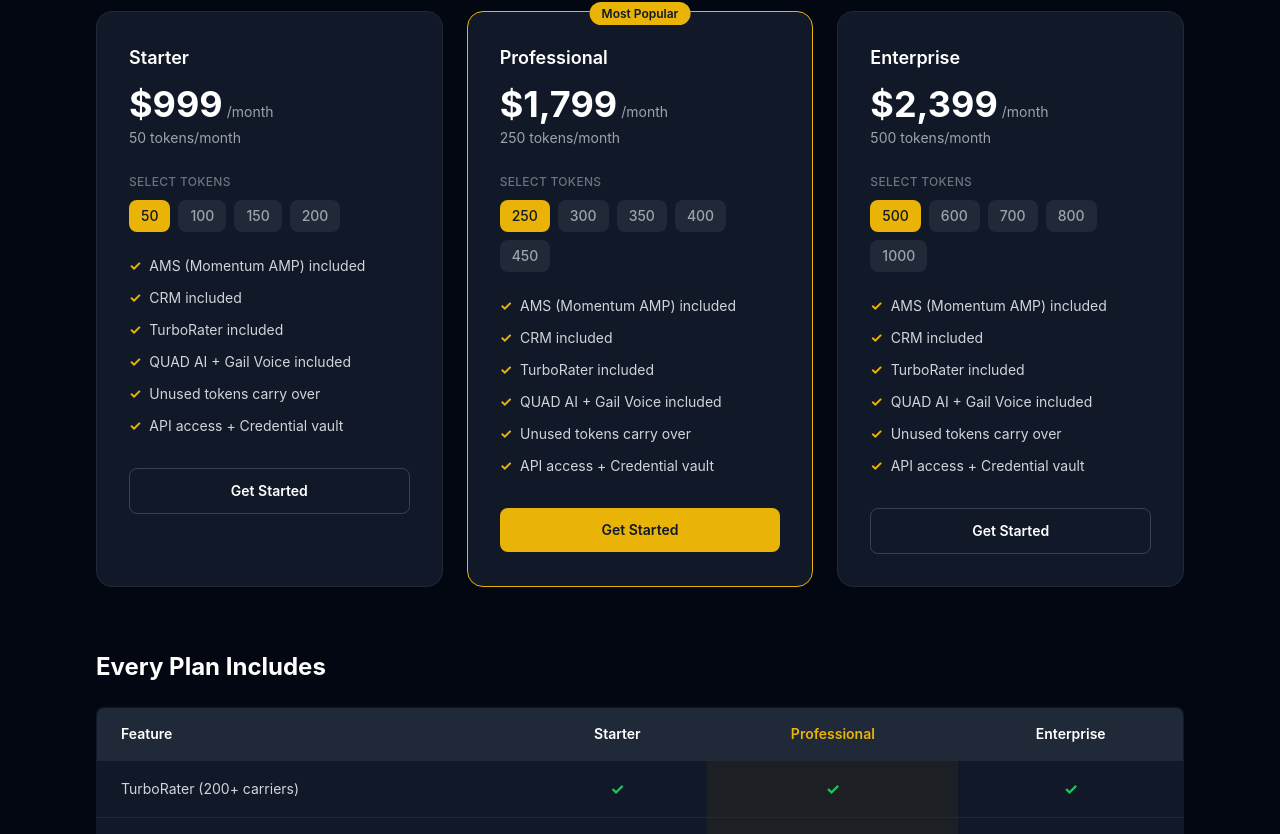
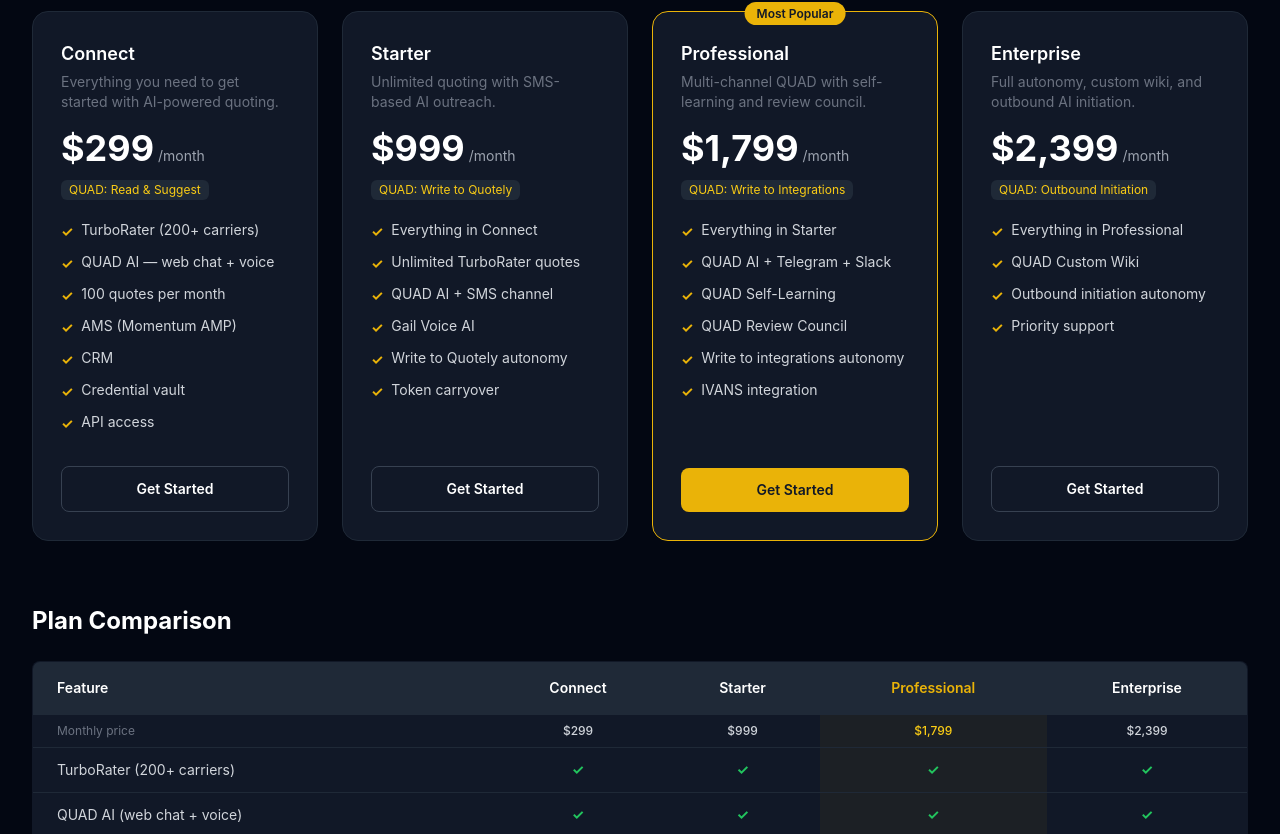
Before and after one commit to QuotelyAi/quotely, a Next.js app: page /pricing in a window 1280 px wide. Shown: the part 286-1120 px from the top of the page. Built offline with nearby package versions, Linux system fonts and the light colour scheme; no server answers.

Commit message:
feat(pricing): replace token-based model with 4-tier flat-rate pricing
Connect $299 / Starter $999 / Professional $1,799 / Enterprise $2,399.
Matches the live quotely.info/pricing tier matrix. Adds per-tier feature
comparison table with QUAD autonomy level badges.

```diff
--- a/app/(marketing)/pricing/page.tsx
+++ b/app/(marketing)/pricing/page.tsx
@@ -1,98 +1,94 @@
-'use client';
-
-import { useState } from 'react';
 import Link from 'next/link';
 
-interface TokenOption {
-  tokens: number;
+interface Tier {
+  name: string;
   price: number;
+  description: string;
+  featured?: boolean;
+  features: string[];
+  quad: string;
 }
 
-interface PlatformPackage {
-  name: string;
-  tokenOptions: TokenOption[];
-  featured?: boolean;
-  features: string[];
-}
-
-const platformPackages: PlatformPackage[] = [
+const tiers: Tier[] = [
   {
-    name: "Starter",
-    tokenOptions: [
-      { tokens: 50, price: 999 },
-      { tokens: 100, price: 1199 },
-      { tokens: 150, price: 1399 },
-      { tokens: 200, price: 1599 },
+    name: 'Connect',
+    price: 299,
+    description: 'Everything you need to get started with AI-powered quoting.',
+    features: [
+      'TurboRater (200+ carriers)',
+      'QUAD AI — web chat + voice',
+      '100 quotes per month',
+      'AMS (Momentum AMP)',
+      'CRM',
+      'Credential vault',
+      'API access',
     ],
-    features: [
-      "AMS (Momentum AMP) included",
-      "CRM included",
-      "TurboRater included",
-      "QUAD AI + Gail Voice included",
-      "Unused tokens carry over",
-      "API access + Credential vault",
-    ],
+    quad: 'Read & Suggest',
   },
   {
-    name: "Professional",
-    tokenOptions: [
-      { tokens: 250, price: 1799 },
-      { tokens: 300, price: 1999 },
-      { tokens: 350, price: 2199 },
-      { tokens: 400, price: 2399 },
-      { tokens: 450, price: 2599 },
+    name: 'Starter',
+    price: 999,
+    description: 'Unlimited quoting with SMS-based AI outreach.',
+    features: [
+      'Everything in Connect',
+      'Unlimited TurboRater quotes',
+      'QUAD AI + SMS channel',
+      'Gail Voice AI',
+      'Write to Quotely autonomy',
+      'Token carryover',
     ],
+    quad: 'Write to Quotely',
+  },
+  {
+    name: 'Professional',
+    price: 1799,
+    description: 'Multi-channel QUAD with self-learning and review council.',
     featured: true,
     features: [
-      "AMS (Momentum AMP) included",
-      "CRM included",
-      "TurboRater included",
-      "QUAD AI + Gail Voice included",
-      "Unused tokens carry over",
-      "API access + Credential vault",
+      'Everything in Starter',
+      'QUAD AI + Telegram + Slack',
+      'QUAD Self-Learning',
+      'QUAD Review Council',
+      'Write to integrations autonomy',
+      'IVANS integration',
     ],
+    quad: 'Write to Integrations',
   },
   {
-    name: "Enterprise",
-    tokenOptions: [
-      { tokens: 500, price: 2399 },
-      { tokens: 600, price: 2699 },
-      { tokens: 700, price: 2999 },
-      { tokens: 800, price: 3299 },
-      { tokens: 1000, price: 3799 },
+    name: 'Enterprise',
+    price: 2399,
+    description: 'Full autonomy, custom wiki, and outbound AI initiation.',
+    features: [
+      'Everything in Professional',
+      'QUAD Custom Wiki',
+      'Outbound initiation autonomy',
+      'Priority support',
     ],
-    features: [
-      "AMS (Momentum AMP) included",
-      "CRM included",
-      "TurboRater included",
-      "QUAD AI + Gail Voice included",
-      "Unused tokens carry over",
-      "API access + Credential vault",
-    ],
+    quad: 'Outbound Initiation',
   },
 ];
 
-const comparisonFeatures = [
-  { name: "TurboRater (200+ carriers)", starter: true, professional: true, enterprise: true },
-  { name: "QUAD AI + Gail Voice", starter: true, professional: true, enterprise: true },
-  { name: "AMS (Momentum AMP)", starter: true, professional: true, enterprise: true },
-  { name: "CRM", starter: true, professional: true, enterprise: true },
-  { name: "IVANS", starter: true, professional: true, enterprise: true },
-  { name: "API Access", starter: true, professional: true, enterprise: true },
-  { name: "Credential Vault", starter: true, professional: true, enterprise: true },
-  { name: "Token Carryover", starter: true, professional: true, enterprise: true },
+const comparisonRows = [
+  { label: 'TurboRater (200+ carriers)', values: [true, true, true, true] },
+  { label: 'QUAD AI (web chat + voice)', values: [true, true, true, true] },
+  { label: 'AMS (Momentum AMP)', values: [true, true, true, true] },
+  { label: 'CRM', values: [true, true, true, true] },
+  { label: 'Credential Vault', values: [true, true, true, true] },
+  { label: 'API Access', values: [true, true, true, true] },
+  { label: 'Unlimited Quotes', values: [false, true, true, true] },
+  { label: 'SMS Channel', values: [false, true, true, true] },
+  { label: 'Gail Voice AI', values: [false, true, true, true] },
+  { label: 'Telegram + Slack', values: [false, false, true, true] },
+  { label: 'QUAD Self-Learning', values: [false, false, true, true] },
+  { label: 'QUAD Review Council', values: [false, false, true, true] },
+  { label: 'QUAD Custom Wiki', values: [false, false, false, true] },
+  { label: 'Outbound AI Initiation', values: [false, false, false, true] },
 ];
 
 export default function PricingPage() {
-  const [selectedIndex, setSelectedIndex] = useState<Record<string, number>>({
-    Starter: 0,
-    Professional: 0,
-    Enterprise: 0,
-  });
-
   return (
     <div className="min-h-screen bg-gray-950 py-16">
-      <div className="max-w-6xl mx-auto px-4 sm:px-6 lg:px-8">
+      <div className="max-w-7xl mx-auto px-4 sm:px-6 lg:px-8">
         {/* Header */}
         <div className="text-center mb-12">
           <h1 className="text-4xl md:text-5xl font-bold text-white mb-4">
@@ -100,73 +96,49 @@
           </h1>
           <p className="text-lg text-gray-400 max-w-2xl mx-auto">
             Every plan includes the full platform — AMS, CRM, TurboRater, QUAD AI, and Gail Voice.
-            Pick your token level and scale when you&apos;re ready.
+            Start at $299 and scale when you&apos;re ready.
           </p>
         </div>
 
         {/* Pricing Cards */}
-        <div className="grid grid-cols-1 md:grid-cols-3 gap-6 mb-16">
-          {platformPackages.map((pkg) => {
-            const idx = selectedIndex[pkg.name];
-            const selected = pkg.tokenOptions[idx];
-
-            return (
+        <div className="grid grid-cols-1 sm:grid-cols-2 lg:grid-cols-4 gap-6 mb-16">
+          {tiers.map((tier) => (
             <div
-                key={pkg.name}
-                className={`relative rounded-2xl border p-8 ${
-                  pkg.featured
+              key={tier.name}
+              className={`relative rounded-2xl border p-7 flex flex-col ${
+                tier.featured
                   ? 'border-yellow-500 bg-gray-900'
                   : 'border-gray-800 bg-gray-900'
               }`}
             >
-                {pkg.featured && (
+              {tier.featured && (
                 <div className="absolute -top-3 left-1/2 -translate-x-1/2">
-                    <span className="rounded-full bg-yellow-500 px-3 py-1 text-xs font-semibold text-gray-900">
+                  <span className="rounded-full bg-yellow-500 px-3 py-1 text-xs font-semibold text-gray-900 whitespace-nowrap">
                     Most Popular
                   </span>
                 </div>
               )}
 
-                <h3 className="text-lg font-semibold text-white">{pkg.name}</h3>
+              <h3 className="text-lg font-semibold text-white">{tier.name}</h3>
+              <p className="mt-1 text-sm text-gray-500 min-h-[2.5rem]">{tier.description}</p>
 
-                <div className="mt-3 flex items-baseline gap-1">
+              <div className="mt-4 flex items-baseline gap-1">
                 <span className="text-4xl font-bold text-white">
-                    ${selected.price.toLocaleString()}
+                  ${tier.price.toLocaleString()}
                 </span>
                 <span className="text-sm text-gray-400">/month</span>
               </div>
-                <p className="mt-1 text-sm text-gray-400">
-                  {selected.tokens} tokens/month
-                </p>
 
-                {/* Token Selector */}
-                <div className="mt-5 mb-6">
-                  <label className="text-xs font-medium text-gray-500 uppercase tracking-wide">
-                    Select tokens
-                  </label>
-                  <div className="mt-2 flex flex-wrap gap-2">
-                    {pkg.tokenOptions.map((option, i) => (
-                      <button
-                        key={option.tokens}
-                        onClick={() =>
-                          setSelectedIndex((prev) => ({ ...prev, [pkg.name]: i }))
-                        }
-                        className={`px-3 py-1.5 rounded-lg text-sm font-medium transition-colors ${
-                          idx === i
-                            ? 'bg-yellow-500 text-gray-900'
-                            : 'bg-gray-800 text-gray-400 hover:text-white'
-                        }`}
-                      >
-                        {option.tokens}
-                      </button>
-                    ))}
-                  </div>
+              <div className="mt-2 mb-5">
+                <span className="inline-block rounded-md bg-gray-800 px-2 py-0.5 text-xs text-yellow-400">
+                  QUAD: {tier.quad}
+                </span>
               </div>
 
-                <ul className="mb-8 space-y-3">
-                  {pkg.features.map((feature) => (
-                    <li key={feature} className="flex items-center gap-2">
-                      <span className="text-yellow-500 font-bold text-sm">&#10003;</span>
+              <ul className="mb-8 space-y-2.5 flex-1">
+                {tier.features.map((feature) => (
+                  <li key={feature} className="flex items-start gap-2">
+                    <span className="text-yellow-500 font-bold text-sm mt-0.5">&#10003;</span>
                     <span className="text-sm text-gray-300">{feature}</span>
                   </li>
                 ))}
@@ -175,7 +147,7 @@
               <Link
                 href="/demo-request"
                 className={`block w-full py-3 rounded-lg text-center text-sm font-semibold transition-colors ${
-                    pkg.featured
+                  tier.featured
                     ? 'bg-yellow-500 text-gray-900 hover:bg-yellow-400'
                     : 'border border-gray-700 text-white hover:border-yellow-500 hover:text-yellow-500'
                 }`}
@@ -183,50 +155,53 @@
                 Get Started
               </Link>
             </div>
-            );
-          })}
+          ))}
         </div>
 
         {/* Feature Comparison Table */}
-        <h2 className="text-2xl font-bold text-white mb-6">
-          Every Plan Includes
-        </h2>
+        <h2 className="text-2xl font-bold text-white mb-6">Plan Comparison</h2>
 
         <div className="overflow-x-auto">
-          <table className="w-full bg-gray-900 rounded-lg overflow-hidden border border-gray-800">
+          <table className="w-full bg-gray-900 rounded-lg overflow-hidden border border-gray-800 text-sm">
             <thead>
               <tr className="bg-gray-800">
-                <th className="px-6 py-4 text-left text-sm font-semibold text-white">Feature</th>
-                <th className="px-6 py-4 text-center text-sm font-semibold text-white">Starter</th>
-                <th className="px-6 py-4 text-center text-sm font-semibold text-yellow-500">Professional</th>
-                <th className="px-6 py-4 text-center text-sm font-semibold text-white">Enterprise</th>
+                <th className="px-6 py-4 text-left font-semibold text-white">Feature</th>
+                {tiers.map((tier) => (
+                  <th
+                    key={tier.name}
+                    className={`px-4 py-4 text-center font-semibold ${
+                      tier.featured ? 'text-yellow-500' : 'text-white'
+                    }`}
+                  >
+                    {tier.name}
+                  </th>
+                ))}
+              </tr>
+              <tr className="bg-gray-850 border-t border-gray-800">
+                <td className="px-6 py-2 text-xs text-gray-500">Monthly price</td>
+                {tiers.map((tier) => (
+                  <td key={tier.name} className={`px-4 py-2 text-center text-xs font-medium ${tier.featured ? 'bg-yellow-500/5 text-yellow-400' : 'text-gray-300'}`}>
+                    ${tier.price.toLocaleString()}
+                  </td>
+                ))}
               </tr>
             </thead>
             <tbody>
-              {comparisonFeatures.map((feature, index) => (
+              {comparisonRows.map((row, index) => (
                 <tr key={index} className="border-t border-gray-800">
-                  <td className="px-6 py-4 text-sm text-gray-300">{feature.name}</td>
-                  <td className="px-6 py-4 text-center">
-                    {feature.starter ? (
+                  <td className="px-6 py-3 text-gray-300">{row.label}</td>
+                  {row.values.map((val, i) => (
+                    <td
+                      key={i}
+                      className={`px-4 py-3 text-center ${tiers[i].featured ? 'bg-yellow-500/5' : ''}`}
+                    >
+                      {val ? (
                         <span className="text-green-500 font-bold">&#10003;</span>
                       ) : (
                         <span className="text-gray-600">—</span>
                       )}
                     </td>
-                  <td className="px-6 py-4 text-center bg-yellow-500/5">
-                    {feature.professional ? (
-                      <span className="text-green-500 font-bold">&#10003;</span>
-                    ) : (
-                      <span className="text-gray-600">—</span>
-                    )}
-                  </td>
-                  <td className="px-6 py-4 text-center">
-                    {feature.enterprise ? (
-                      <span className="text-green-500 font-bold">&#10003;</span>
-                    ) : (
-                      <span className="text-gray-600">—</span>
-                    )}
-                  </td>
+                  ))}
                 </tr>
               ))}
             </tbody>
```
Lines whose indentation alone changed are shown as unchanged.
